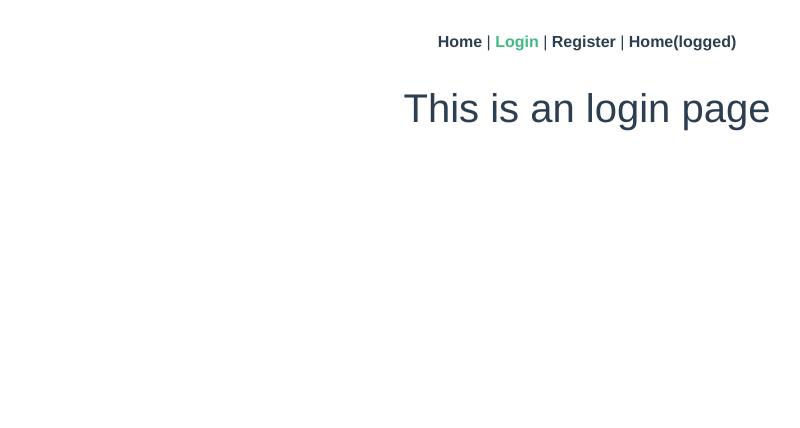
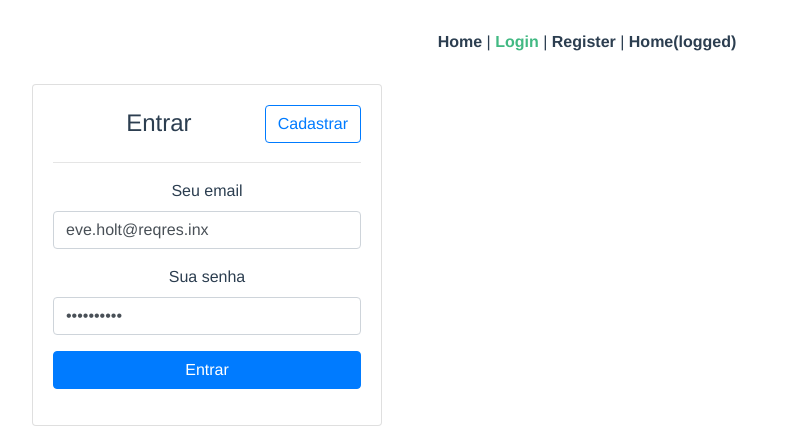
Before and after one commit to murilolopes/mesa-inc, a Vue app: page /login in a window 1280 px wide. Shown: the top 428 px of the page, without its empty margins (53-853 px from the left). Built offline with nearby package versions, Linux system fonts and the light colour scheme.

Commit message:
testing login

```diff
--- a/public/index.html
+++ b/public/index.html
@@ -1,15 +1,19 @@
 <!DOCTYPE html>
 <html lang="">
   <head>
-    <meta charset="utf-8">
-    <meta http-equiv="X-UA-Compatible" content="IE=edge">
-    <meta name="viewport" content="width=device-width,initial-scale=1.0">
-    <link rel="icon" href="<%= BASE_URL %>favicon.ico">
+    <meta charset="utf-8" />
+    <meta http-equiv="X-UA-Compatible" content="IE=edge" />
+    <meta name="viewport" content="width=device-width,initial-scale=1.0" />
+    <link rel="icon" href="<%= BASE_URL %>favicon.ico" />
     <title><%= htmlWebpackPlugin.options.title %></title>
   </head>
   <body>
     <noscript>
-      <strong>We're sorry but <%= htmlWebpackPlugin.options.title %> doesn't work properly without JavaScript enabled. Please enable it to continue.</strong>
+      <strong
+        >We're sorry but <%= htmlWebpackPlugin.options.title %> doesn't work
+        properly without JavaScript enabled. Please enable it to
+        continue.</strong
+      >
     </noscript>
     <div id="app"></div>
     <!-- built files will be auto injected -->
--- a/src/store/auth.js
+++ b/src/store/auth.js
@@ -4,7 +4,7 @@ import { User } from "./../services/user";
 export const state = {
   loggedUser: {},
   token: "",
-  error: {},
+  error: "",
 };
 
 export const mutations = {
@@ -13,6 +13,9 @@ export const mutations = {
   },
   SET_TOKEN(state, token) {
     state.token = token;
+  },
+  SET_ERROR(state, error) {
+    state.error = error;
   },
 };
 
@@ -24,27 +27,17 @@ export const getters = {
 
 export const actions = {
   async login({ commit, dispatch }, payload) {
-    return await Auth.login(payload)
-      .then(async (response) => {
+    return await Auth.login(payload).then(async (response) => {
       commit("SET_TOKEN", response.data.token);
       await dispatch("fetchUserData");
       return response;
-      })
-      .catch(async (error) => {
-        commit("SET_ERROR", error.response.data);
-        return error;
     });
   },
 
   async fetchUserData({ commit }, user_id = 2) {
-    return await User.fetch(user_id)
-      .then((response) => {
+    return await User.fetch(user_id).then((response) => {
       commit("SET_USER", response.data.data);
       return response;
-      })
-      .catch((error) => {
-        commit("SET_ERROR", error.response.data);
-        return error;
     });
   },
 };
--- a/src/views/Login.vue
+++ b/src/views/Login.vue
@@ -1,11 +1,88 @@
 <template>
-  <div class="login">
-    <h1>This is an login page</h1>
+  <div class="container">
+    <div class="row">
+      <aside class="col-sm-4">
+        <div class="card">
+          <article class="card-body">
+            <router-link
+              to="/register"
+              class="float-right btn btn-outline-primary"
+              >Cadastrar</router-link
+            >
+            <h4 class="card-title mb-4 mt-1">Entrar</h4>
+            <hr />
+            <b-alert variant="danger" :show="hasError" dismissible>
+              {{ loginFormError }}
+            </b-alert>
+            <form id="signin-form" @submit.prevent="sendLogin">
+              <div class="form-group">
+                <label>Seu email</label>
+                <input
+                  name="email"
+                  class="form-control"
+                  placeholder="Email"
+                  type="email"
+                  v-model="loginForm.email"
+                  required
+                />
+              </div>
+              <div class="form-group">
+                <label>Sua senha</label>
+                <input
+                  class="form-control"
+                  placeholder="******"
+                  type="password"
+                  v-model="loginForm.password"
+                  required
+                />
+              </div>
+              <div class="form-group">
+                <button
+                  type="submit"
+                  class="btn btn-primary btn-block"
+                  id="load2"
+                  data-loading-text="<i class='fa fa-spinner fa-spin '></i> Processing Order"
+                >
+                  Entrar
+                </button>
+              </div>
+            </form>
+          </article>
+        </div>
+      </aside>
+    </div>
   </div>
 </template>
 
 <script>
+import { mapActions } from "vuex";
+
 export default {
   name: "Login",
+  data() {
+    return {
+      loginFormError: "",
+      loginForm: {
+        email: "eve.holt@reqres.inx",
+        password: "cityslicka",
+      },
+    };
+  },
+  methods: {
+    ...mapActions("auth", ["login"]),
+    async sendLogin() {
+      await this.login({ ...this.loginForm })
+        .then((response) => {
+          console.log(1, response);
+          this.$router.push({ name: "Home" });
+        })
+        .catch((error) => (this.loginFormError = error.response.data.error));
+    },
+  },
+  computed: {
+    hasError() {
+      return !!this.loginFormError;
+    },
+  },
 };
 </script>
```
Lines whose indentation alone changed are shown as unchanged.
